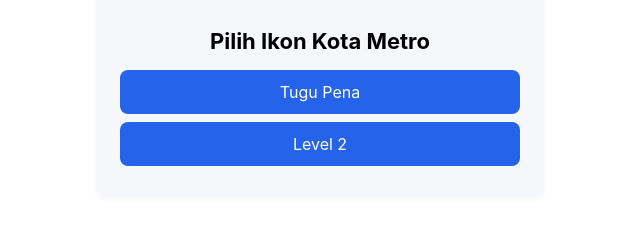
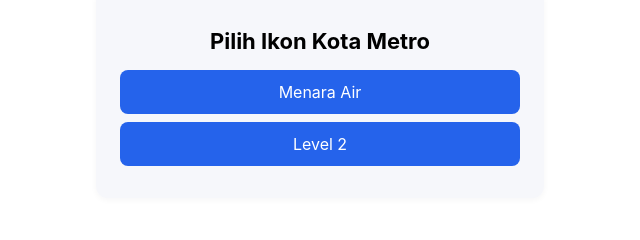
Before and after one commit to fzn1516/Project-KKL, a plain HTML site: page index.html in a window 1280 px wide. Shown: the part 325-565 px from the top of the page, 320-960 px from the left. Drawn offline with Linux system fonts and the light colour scheme.

Commit message:
Update index.html

```diff
--- a/index.html
+++ b/index.html
@@ -22,7 +22,7 @@
 <div id="app">
   <div class="container">
     <h1>Pilih Ikon Kota Metro</h1>
-    <div class="level" onclick="goLevel(1)">Tugu Pena</div>
+    <div class="level" onclick="goLevel(1)">Menara Air</div>
     <div class="level" onclick="goLevel(2)">Level 2</div>
   </div>
 </div>
```
